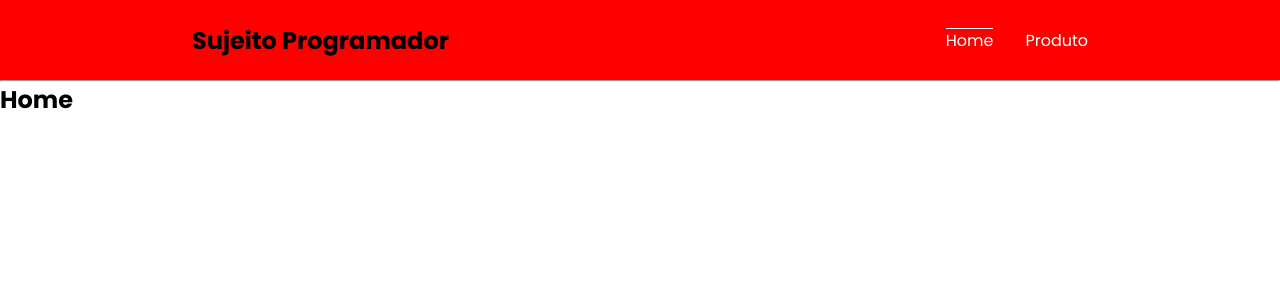
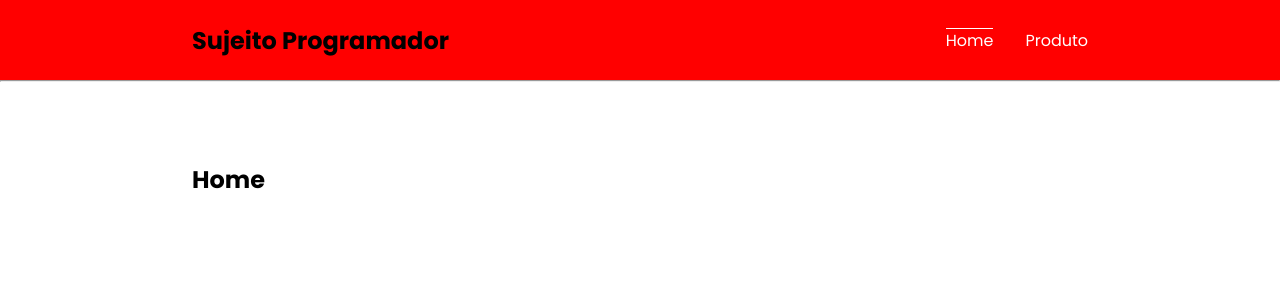
Before and after one commit to PedroMakengo/aprendendo-rotas, a Vue app: page /#/ in a window 1280 px wide. Shown: the top 300 px of the page. Built offline with nearby package versions, Linux system fonts and the light colour scheme.

Commit message:
Melhorando a minha estrutura do projeto

```diff
--- a/src/App.vue
+++ b/src/App.vue
@@ -2,7 +2,9 @@
   <div class="app">
     <Header />
     <hr />
-    <router-view />
+    <div class="content-view">
+      <router-view />
+    </div>
   </div>
 </template>
 
--- a/src/assets/global.css
+++ b/src/assets/global.css
@@ -7,3 +7,8 @@
 body {
   font-family: Poppins, sans-serif;
 }
+
+.content-view {
+  width: 70%;
+  margin: 5rem auto;
+}
--- a/src/pages/Produto/index.vue
+++ b/src/pages/Produto/index.vue
@@ -2,9 +2,11 @@
 <template>
   <div class="produto">
     <h2>Tela Produto</h2>
-    <span>Código do Produto:</span>
+    <span>Código do Produto</span>
     <br />
-    <router-view />
+    <div class="content-view">
+      <router-view />
+    </div>
     <button @click="irHome">Ir para home</button>
   </div>
 </template>
@@ -20,3 +22,5 @@ export default {
   },
 };
 </script>
+
+<style scoped></style>
```
